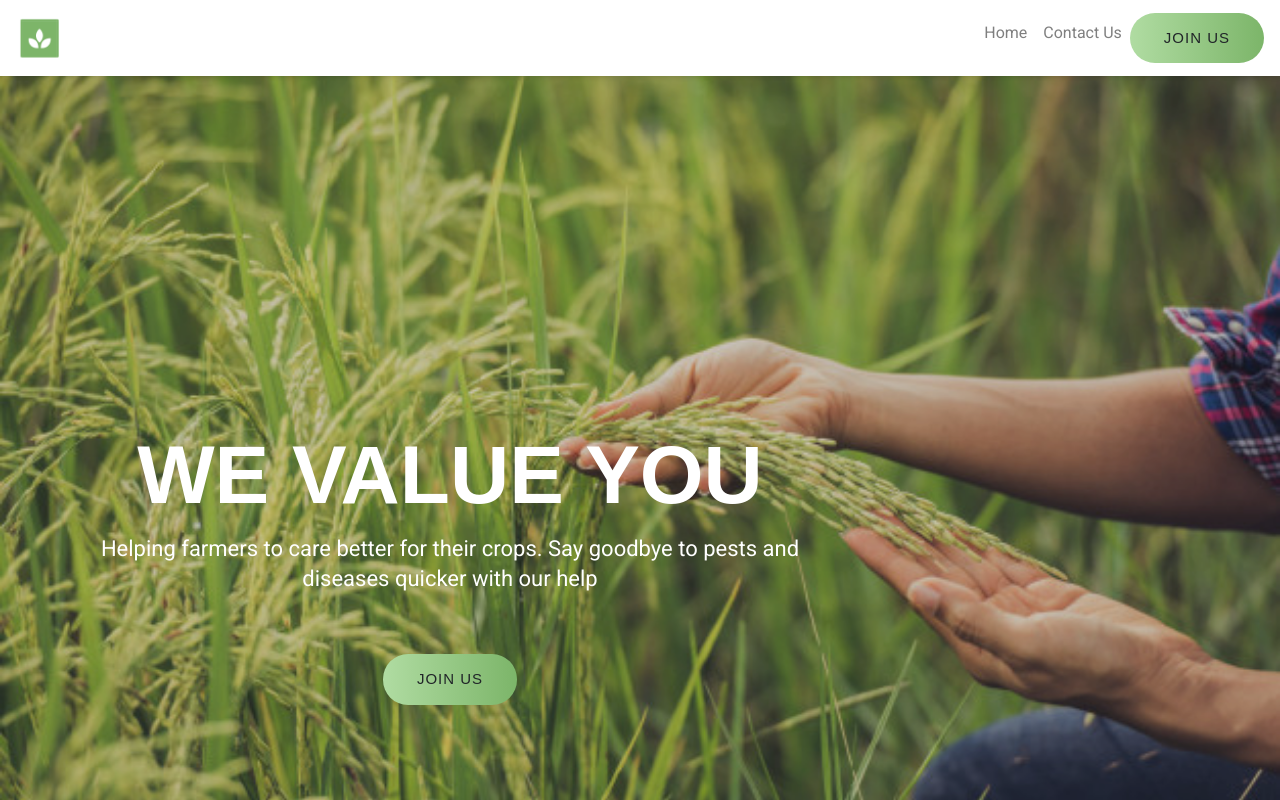
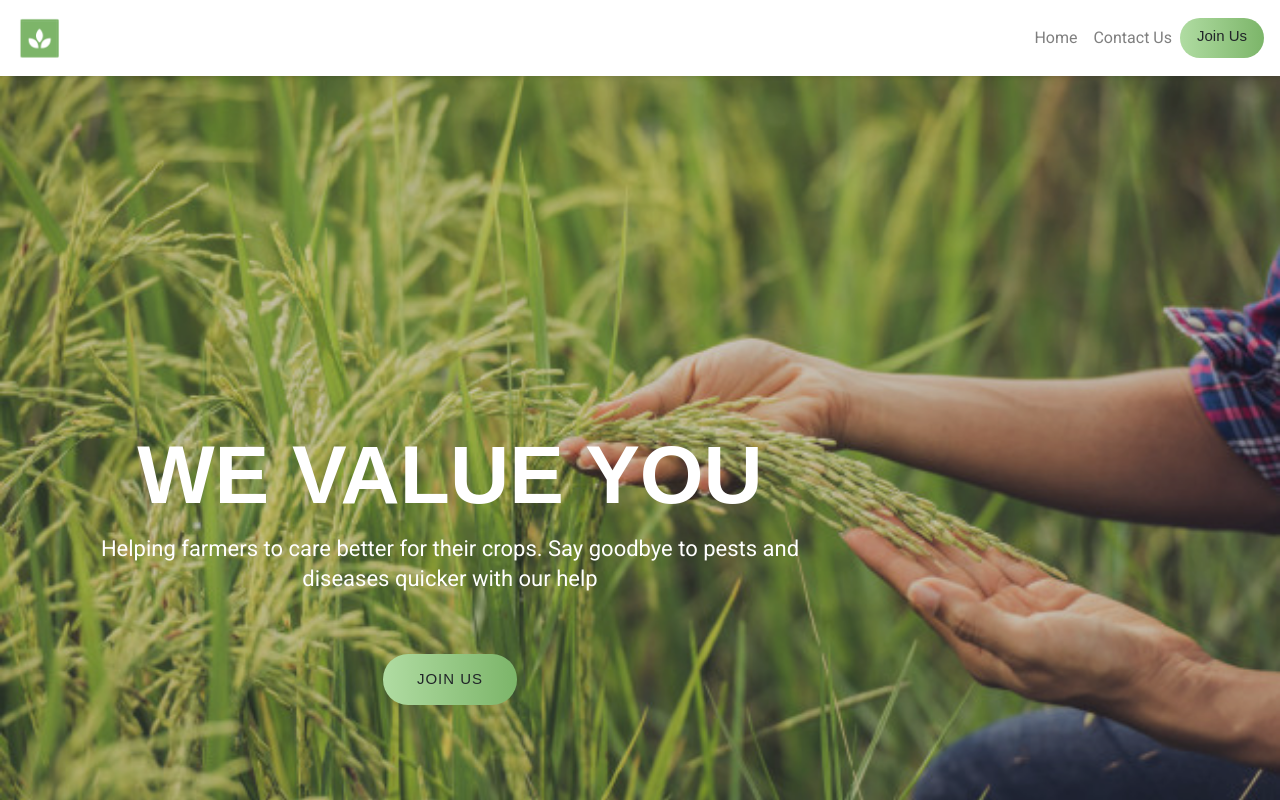
Before and after one commit to Kiptim54/Pest-Control, a React (Create React App) app: page / in a window 1280 px wide. Shown: the top 800 px of the page. Built offline with nearby package versions, Linux system fonts and the light colour scheme.

Commit message:
Fix navbar button, make it small

```diff
--- a/src/components/Navbar.tsx
+++ b/src/components/Navbar.tsx
@@ -18,7 +18,7 @@ const NavbarComponent = (): JSX.Element => {
           <Nav.Link>Home</Nav.Link>
           <Nav.Link>Contact Us</Nav.Link>
 
-          <a href='#signup' className='btn btn-custom btn-lg page-scroll'>
+          <a href='#signup' className='btn btn-custom btn-custom-sm btn-lg page-scroll'>
                 Join Us
               </a>{' '}
         </Nav>
```
